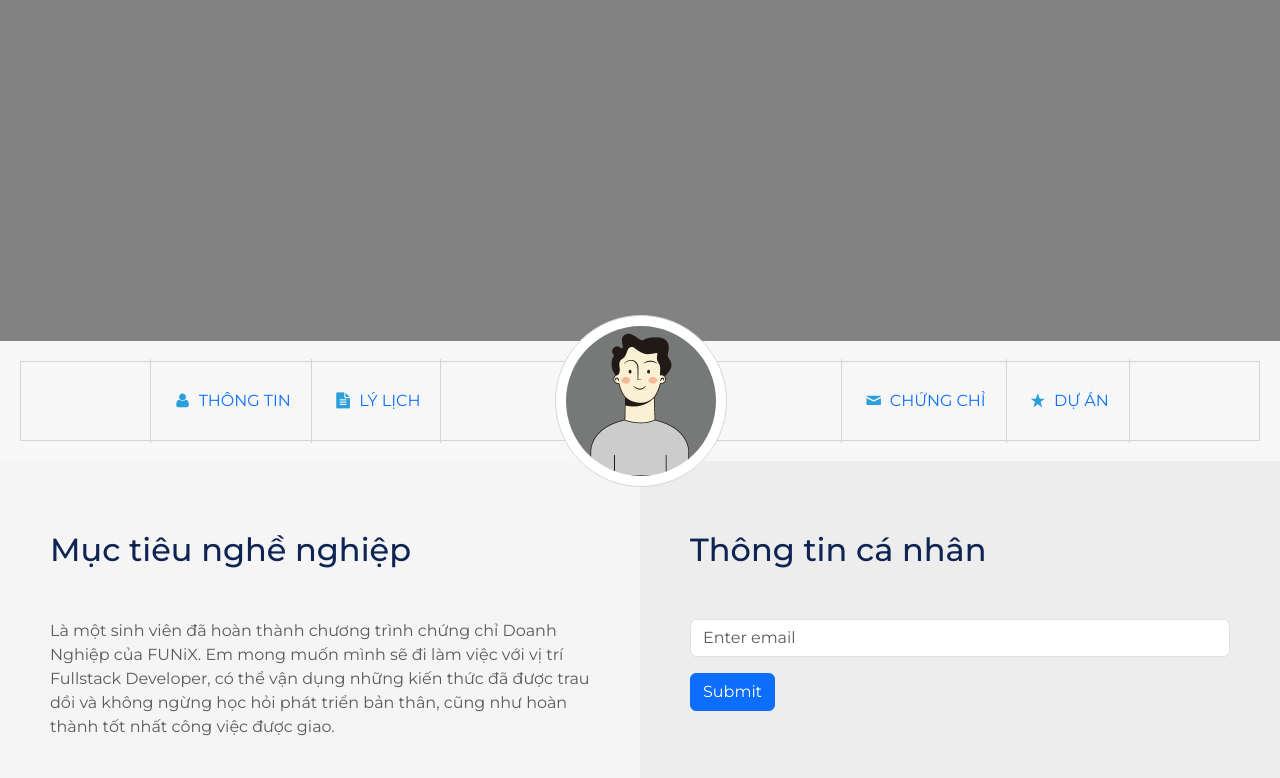
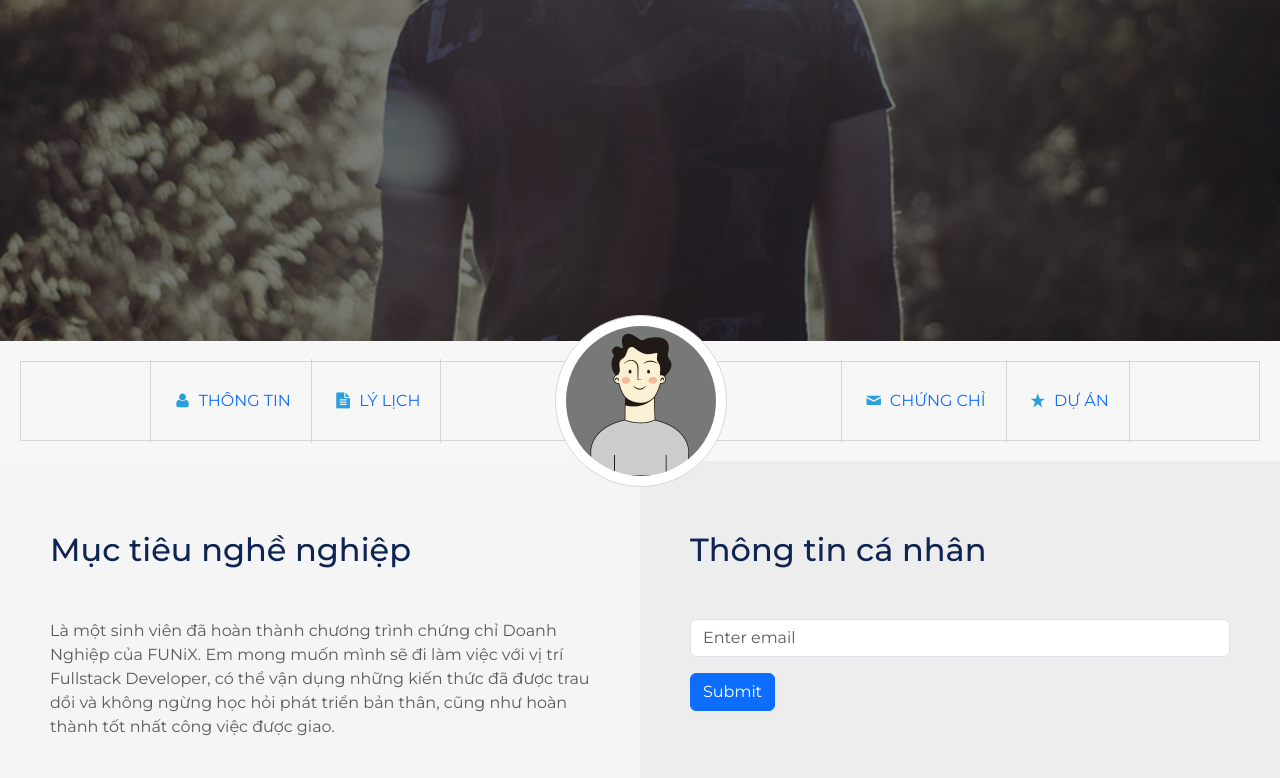
Before and after one commit to tuan2502/mycv.github.io, a plain HTML site: page index.html in a window 1280 px wide. Shown: the part 209-987 px from the top of the page. Drawn offline with nearby package versions, Linux system fonts and the light colour scheme.

Commit message:
Update laptop.css

```diff
--- a/css/laptop.css
+++ b/css/laptop.css
@@ -82,7 +82,7 @@ header .banner {
     position: relative;
     width: 100%;
     height: 550px;
-    background-image: url(images/banner.jpg);
+    background-image: url('../images/banner.jpg');
     background-position: center;
     background-color: transparent;
     background-size: cover;
```
